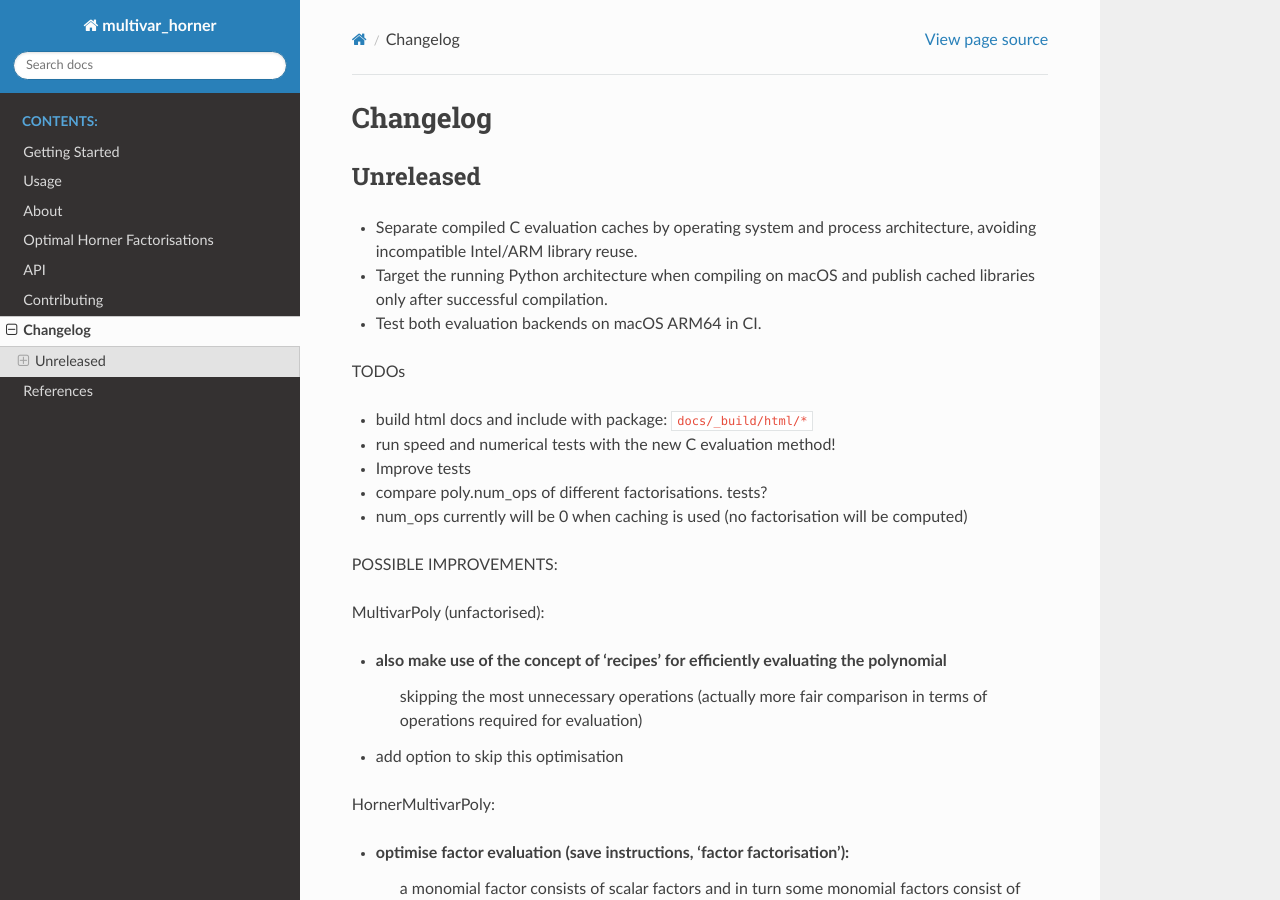
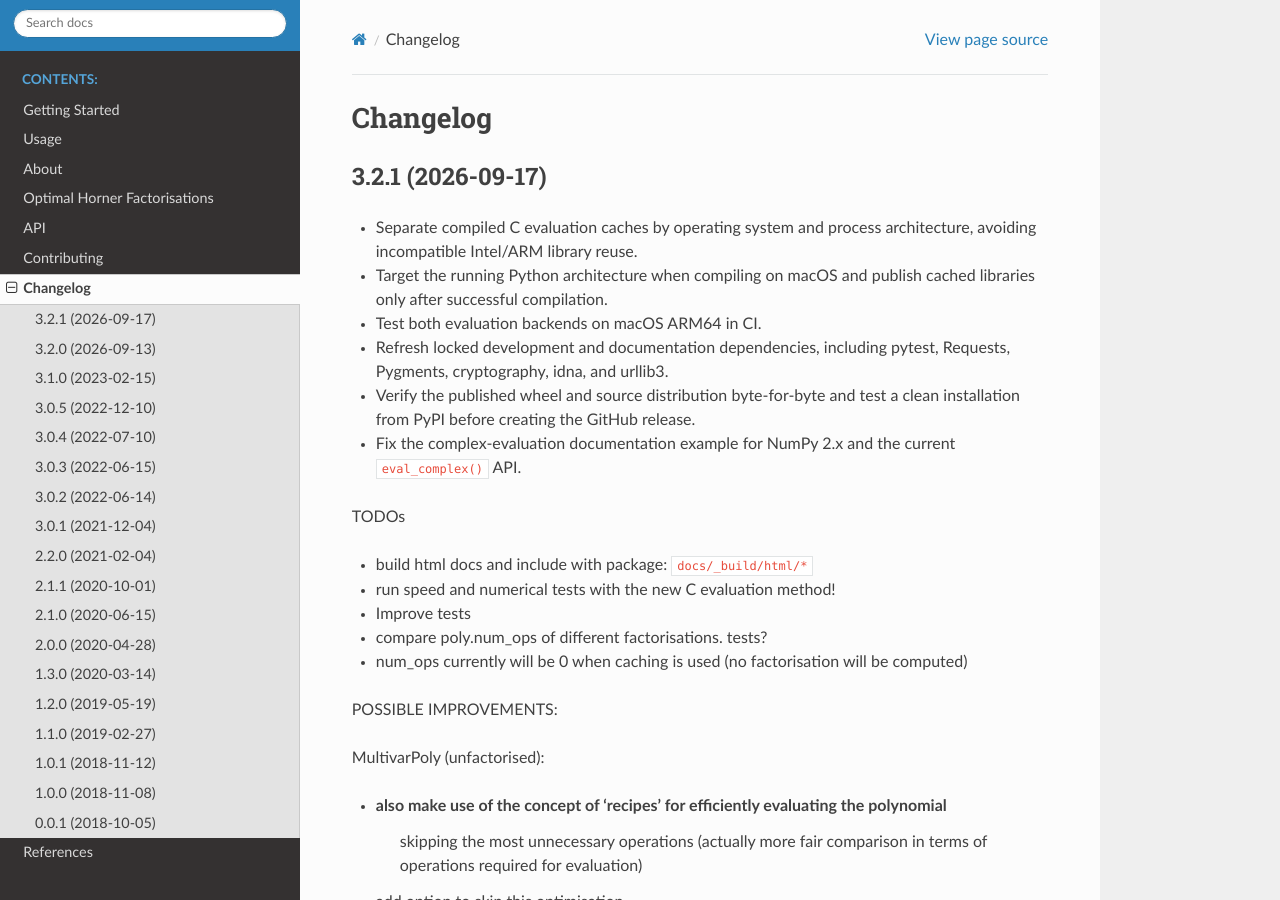
Before and after one commit to jannikmi/multivar_horner, a Sphinx documentation site: the page built from docs/6_changelog.rst, in a window 1280 px wide and 900 px high. Built offline with Sphinx 7.4.7 and the Read the Docs theme 3.1.0, drawn with Linux system fonts in a browser that asks for light colours; some of the changed text lies outside the part shown.

Commit message:
Prepare and verify the 3.2.1 maintenance release (#79)
* Prepare 3.2.1 maintenance release

* Fix complex evaluation documentation

```diff
--- a/CHANGELOG.rst
+++ b/CHANGELOG.rst
@@ -1,14 +1,20 @@
 Changelog
 =========
 
-Unreleased
-----------
+3.2.1 (2026-09-17)
+__________________
 
 * Separate compiled C evaluation caches by operating system and process
   architecture, avoiding incompatible Intel/ARM library reuse.
 * Target the running Python architecture when compiling on macOS and publish
   cached libraries only after successful compilation.
 * Test both evaluation backends on macOS ARM64 in CI.
+* Refresh locked development and documentation dependencies, including pytest,
+  Requests, Pygments, cryptography, idna, and urllib3.
+* Verify the published wheel and source distribution byte-for-byte and test a
+  clean installation from PyPI before creating the GitHub release.
+* Fix the complex-evaluation documentation example for NumPy 2.x and the
+  current ``eval_complex()`` API.
 
 
 TODOs
@@ -63,7 +69,7 @@
 - the evaluation of subtrees is independent and could theoretically be done in parallel
     probably not worth the effort. more reasonable to just evaluate multiple polynomials in parallel
 
-3.2.0 (unreleased)
+3.2.0 (2026-09-13)
 __________________
 
 * Require Python >=3.12,<4 following the SPEC 0 Python support window, without restricting future Python 3 minor releases; test Python 3.12–3.14.
--- a/docs/1_usage.rst
+++ b/docs/1_usage.rst
@@ -351,8 +351,8 @@
 
 .. code-block:: python
 
-    x = [np.complex(-2.0, 1.0), np.complex(3.0, -1.0), np.complex(1.0, 0.5)]
-    p_x = polynomial.eval_complex(x, rectify_input=True)
+    x = np.array([-2.0 + 1.0j, 3.0 - 1.0j, 1.0 + 0.5j], dtype=np.complex128)
+    p_x = polynomial.eval_complex(x)
 
 
 computing the partial derivative of a polynomial
--- a/pyproject.toml
+++ b/pyproject.toml
@@ -1,6 +1,6 @@
 [tool.poetry]
 name = "multivar_horner"
-version = "3.2.0"
+version = "3.2.1"
 license = "MIT"
 readme = "README.rst"
 repository = "https://github.com/jannikmi/multivar_horner"
```
Also changed, not shown: 1 other file.
